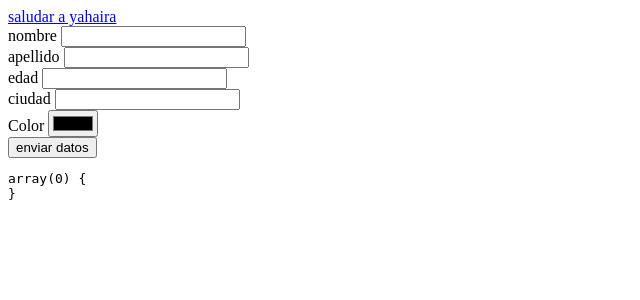
After one commit to Yahaira3/aprendiendo_php, a PHP site: page /metodos_get.php in a window 1280 px wide. The commit adds this page. Shown: the top 300 px of the page, without its empty margins (0-640 px from the left). Run offline with PHP 8.4, Linux system fonts and the light colour scheme.

Commit message:
uso del get

```diff
--- /dev/null
+++ b/practicas/2_conceptos/metodos_get.php
@@ -0,0 +1,48 @@
+<!DOCTYPE html>
+<html lang="en">
+<head>
+    <meta charset="UTF-8">
+    <meta name="viewport" content="width=device-width, initial-scale=1.0">
+    <meta http-equiv="X-UA-Compatible" content="ie=edge">
+    <title>usando el metodo GET</title>
+</head>
+<body>
+<a href="saludo.php?nombre=yahaira&apellido=jimenez&edad=22&ciudad=santiago">saludar a yahaira</a>
+<form action="saludo.php">
+
+
+<div>
+<label for="">nombre</label>
+<input type="text" name="nombre">
+</div>
+
+<div>
+<label for="">apellido</label>
+<input type="text" name="apellido">
+</div>
+
+<div>
+<label for="">edad</label>
+<input type="text" name="edad">
+</div>
+
+<div>
+<label for="">ciudad</label>
+<input type="text" name="ciudad">
+</div>
+
+<div>
+<label for="">Color</label>
+<input type="color" name="color">
+</div>
+<!--- --->
+
+
+<button>enviar datos</button>
+
+</form>
+<pre>
+<?php var_dump($_GET);?>
+</pre>
+</body>
+</html>
```
Also changed, not shown: practicas/2_conceptos/saludo.php (added, +24 -0 lines), practicas/2_conceptos/valor_ulr.php (+4 -3 lines).
